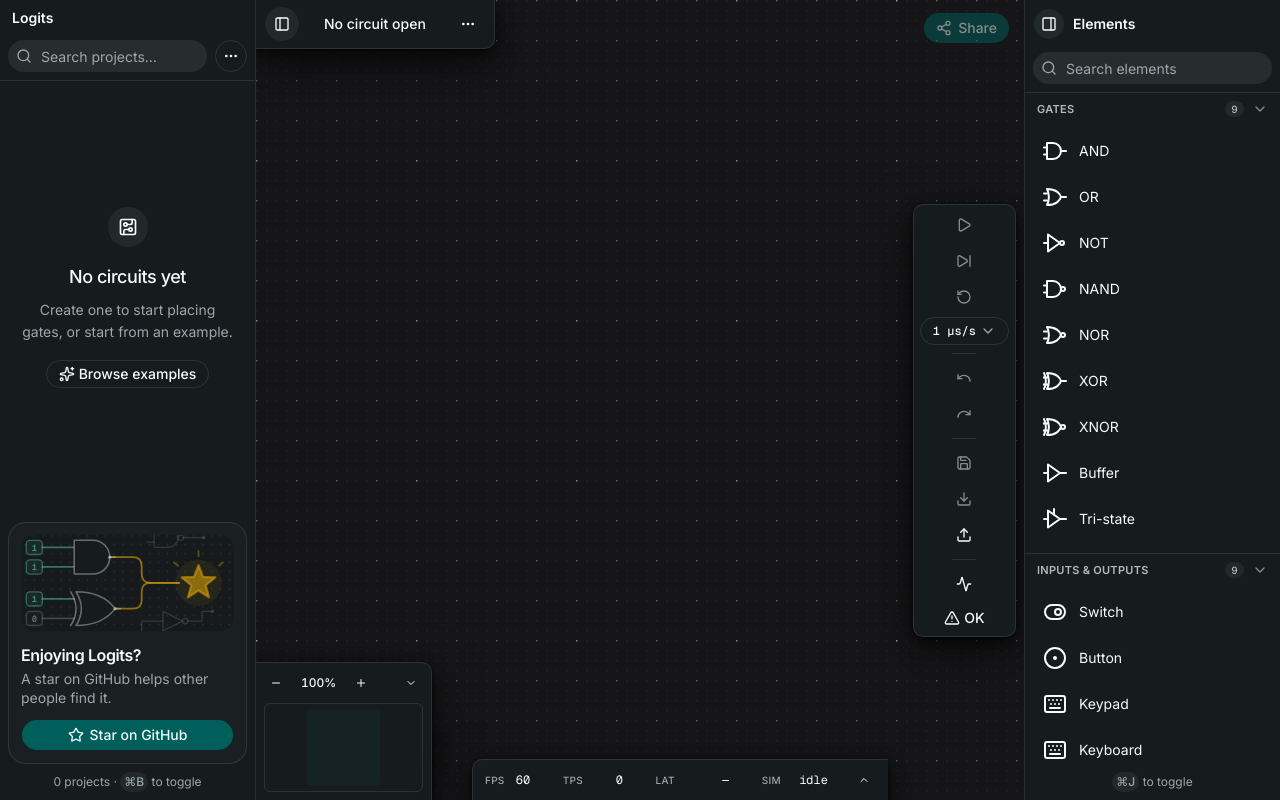
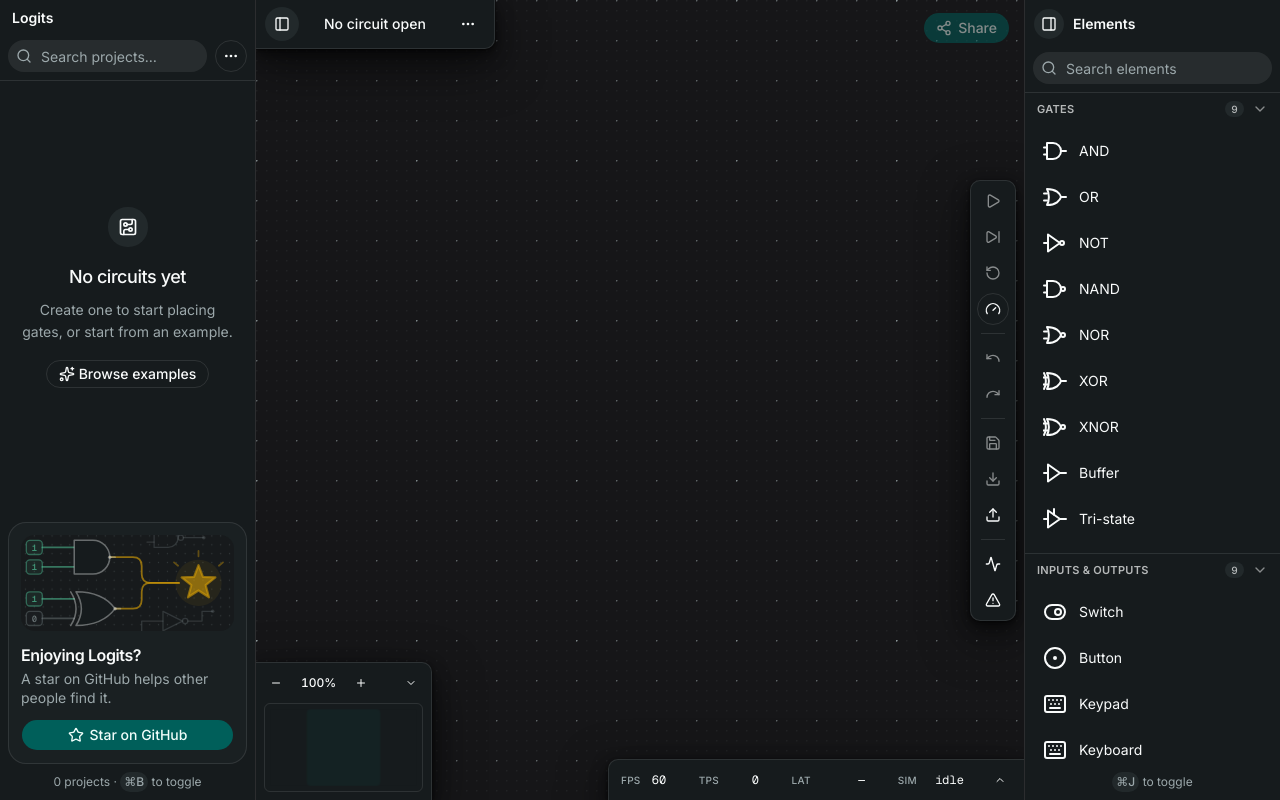
Before and after one commit to nexuls/logits, a Next.js app: page / in a window 1280 px wide. Built offline with nearby package versions, Linux system fonts and the light colour scheme; what draftly would draw is missing.

Commit message:
fix: vertical run control bar too wide; performance status bar has an offset on right

```diff
--- a/artifacts/07-interaction-spec.md
+++ b/artifacts/07-interaction-spec.md
@@ -66,7 +66,7 @@
 
 | Canvas width | What changes |
 | --- | --- |
-| `< 64rem` | **The toolbar turns on its side**: it leaves the top row, which the header and the share / elements buttons already hold, and becomes a rail down the right edge, centred in the band between them and the bottom. Its rules turn with it, and the simulated-time readout drops (decorative, already `aria-hidden`, and 5rem wide — in the rail it would set the width of the whole thing). The header is capped at 20rem less the 8rem those buttons take; at `64rem` and up it is capped at 16rem instead, to stay clear of the centred toolbar. The bottom-right column insets to clear the rail |
+| `< 64rem` | **The toolbar turns on its side**: it leaves the top row, which the header and the share / elements buttons already hold, and becomes a rail down the right edge, **one icon wide**, centred in the band between them and the bottom chrome. Everything in it becomes a square icon button: the speed control shows a gauge (its value stays in the tooltip, in `aria-label` and checked in the menu), the diagnostics count drops to its tooltip, the rules turn with the bar, and the simulated-time readout goes (decorative, already `aria-hidden`). The header is capped at 20rem less the 8rem those buttons take; at `64rem` and up it is capped at 16rem instead, to stay clear of the centred toolbar |
 | `< 48rem` | The performance monitor (26rem) and its toolbar toggle hide — it cannot share the bottom edge with the minimap (11rem) and the rail (~7.5rem), and the minimap wins because it carries the zoom controls. The diagnostics panel and the notice toast lift above the minimap band |
 
 The toolbar scrolls along its own axis rather than bursting its box or
@@ -76,7 +76,14 @@
 
 `Separator` takes its `orientation` at render, so the rail's rules are turned
 in CSS by `ToolbarSeparator` — with `!`, which is what beats the primitive's
-own `data-vertical:` sizing.
+own `data-vertical:` sizing. The square-button overrides in the rail use `!`
+for the same reason, against `buttonVariants`.
+
+The rail stops short of the bottom rather than the bottom chrome stepping
+aside for it, so the status bar and the minimap stay **flush in their corners**,
+which is the shape they are drawn for. Only what opens *upward* into the rail's
+band insets to clear it: the diagnostics panel, and the performance monitor
+once expanded.
 
 Touch and small screens remain out of scope ([01-product-spec.md](01-product-spec.md)):
 what is defended here is that the layout holds, not that the app is usable with
--- a/src/components/editor/diagnostics-panel.tsx
+++ b/src/components/editor/diagnostics-panel.tsx
@@ -32,7 +32,10 @@
   const diagnostics = useDiagnostics();
 
   return (
-    <div className="pointer-events-auto mr-2 flex max-h-64 min-h-0 w-96 max-w-[calc(100%-1rem)] flex-col rounded-lg border border-border bg-sidebar shadow-lg">
+    // It opens upward into the band the toolbar rail occupies, so where the
+    // bar is a rail it steps in to clear it. The status bar below it stays
+    // flush: the rail stops short of the bottom.
+    <div className="pointer-events-auto mr-2 flex max-h-64 min-h-0 w-96 max-w-[calc(100%-1rem)] flex-col rounded-lg border border-border bg-sidebar shadow-lg @max-[64rem]/canvas:mr-16">
       <div className="flex items-center gap-2 border-b border-border px-3 py-2">
         <h2 className="flex-1 text-xs font-semibold">
           Diagnostics
--- a/src/components/editor/editor.tsx
+++ b/src/components/editor/editor.tsx
@@ -388,10 +388,13 @@
                 panel stacks above the performance monitor instead of both
                 claiming the corner. It passes presses through where it is
                 empty; its children opt back in. */}
-            {/* Inset from the right below 64rem, where the toolbar rail holds
-                that edge, and lifted off the bottom below 48rem, where the
-                minimap holds that corner. */}
-            <div className="pointer-events-none absolute top-14 right-0 bottom-0 z-20 flex flex-col items-end justify-end gap-2 @max-[64rem]/canvas:right-34 @max-[48rem]/canvas:bottom-36">
+            {/* Flush in the corner at every width — the status bar is drawn to
+                sit there. The toolbar rail stops short of the bottom rather
+                than this stepping aside for it; only the panels that open
+                upward into the rail's band inset, and they do it themselves.
+                Lifted off the bottom below 48rem, where the minimap has the
+                corner to itself. */}
+            <div className="pointer-events-none absolute top-14 right-0 bottom-0 z-20 flex flex-col items-end justify-end gap-2 @max-[48rem]/canvas:bottom-36">
               {diagnosticsOpen && (
                 <DiagnosticsPanel
                   onClose={() => setDiagnosticsOpen(false)}
--- a/src/components/editor/performance-monitor.tsx
+++ b/src/components/editor/performance-monitor.tsx
@@ -54,7 +54,13 @@
         // query, so nothing is orphaned.
         "@max-[48rem]/canvas:hidden",
         "transition-[width,border-radius] duration-300 ease-out motion-reduce:transition-none",
-        expanded ? "w-120 rounded-tl-xl" : "w-104 rounded-tl-lg",
+        // Flush in the corner while it is just the status line — that is the
+        // shape it is drawn for, and the rail stops short of the bottom to
+        // leave it there. Expanded it grows up into the rail's band, so at
+        // those widths it steps in to clear it.
+        expanded
+          ? "w-120 rounded-tl-xl @max-[64rem]/canvas:mr-16"
+          : "w-104 rounded-tl-lg",
       )}
     >
       <div
--- a/src/components/editor/simulation-controls.tsx
+++ b/src/components/editor/simulation-controls.tsx
@@ -4,6 +4,7 @@
   ActivityIcon,
   AlertTriangleIcon,
   ChevronDownIcon,
+  GaugeIcon,
   PauseIcon,
   PlayIcon,
   RotateCcwIcon,
@@ -138,12 +139,17 @@
                   variant="outline"
                   size="sm"
                   aria-label={`Simulation speed: ${speedLabel}`}
-                  // The left margin separates it from the buttons beside it;
-                  // in the rail there is nothing beside it to separate from.
-                  className="ml-1 font-mono text-xs tabular-nums @max-[64rem]/canvas:ml-0"
+                  // One icon wide in the rail, like everything else there: the
+                  // label is the widest thing in the bar and would set the
+                  // width of the whole rail. The value is still in the
+                  // tooltip, in `aria-label`, and checked in the menu itself.
+                  className="ml-1 font-mono text-xs tabular-nums @max-[64rem]/canvas:ml-0 @max-[64rem]/canvas:h-8! @max-[64rem]/canvas:w-8! @max-[64rem]/canvas:justify-center @max-[64rem]/canvas:px-0!"
                 >
-                  {speedLabel}
-                  <ChevronDownIcon className="text-muted-foreground" />
+                  <GaugeIcon className="hidden @max-[64rem]/canvas:block" />
+                  <span className="@max-[64rem]/canvas:hidden">
+                    {speedLabel}
+                  </span>
+                  <ChevronDownIcon className="text-muted-foreground @max-[64rem]/canvas:hidden" />
                 </Button>
               }
             />
@@ -200,11 +206,13 @@
         // a narrow canvas beside the header and the share / elements buttons.
         // Below 64rem it turns on its side and becomes a rail down the right
         // edge, where the canvas has height to spare and nothing else sits.
-        "@max-[64rem]/canvas:top-14 @max-[64rem]/canvas:bottom-4 @max-[64rem]/canvas:left-auto @max-[64rem]/canvas:right-2 @max-[64rem]/canvas:translate-x-0 @max-[64rem]/canvas:flex-col @max-[64rem]/canvas:max-w-none",
-        // Centred in the band between the top row and the bottom edge, and
+        "@max-[64rem]/canvas:top-14 @max-[64rem]/canvas:bottom-14 @max-[64rem]/canvas:left-auto @max-[64rem]/canvas:right-2 @max-[64rem]/canvas:translate-x-0 @max-[64rem]/canvas:flex-col @max-[64rem]/canvas:max-w-none",
+        // Centred in the band between the top row and the bottom chrome, and
         // capped to it: `h-fit` with both insets and `my-auto` centres the
-        // rail, `max-h` keeps a tall one from running past the bottom.
-        "@max-[64rem]/canvas:my-auto @max-[64rem]/canvas:h-fit @max-[64rem]/canvas:max-h-[calc(100%-4.5rem)] @max-[64rem]/canvas:overflow-y-auto",
+        // rail, `max-h` keeps a tall one from running past the band. The
+        // bottom inset is what keeps it off the status bar and the minimap,
+        // so those two can stay flush in their corners.
+        "@max-[64rem]/canvas:my-auto @max-[64rem]/canvas:h-fit @max-[64rem]/canvas:max-h-[calc(100%-7rem)] @max-[64rem]/canvas:overflow-y-auto",
         // Narrower (or shorter) than its contents it scrolls rather than
         // bursting its box or squashing the buttons into slivers.
         "overflow-x-auto *:shrink-0",
@@ -278,10 +286,17 @@
         onClick={onToggle}
         aria-pressed={pressed}
         aria-label={`Diagnostics: ${errorCount} errors, ${warningCount} warnings`}
-        className={cn(errorCount > 0 && "text-destructive")}
+        className={cn(
+          errorCount > 0 && "text-destructive",
+          // Icon only in the rail. The count is still in the tooltip and in
+          // `aria-label`, and an error still colours the icon.
+          "@max-[64rem]/canvas:h-8! @max-[64rem]/canvas:w-8! @max-[64rem]/canvas:justify-center @max-[64rem]/canvas:px-0!",
+        )}
       >
         <AlertTriangleIcon />
-        {problems > 0 ? problems : "OK"}
+        <span className="@max-[64rem]/canvas:hidden">
+          {problems > 0 ? problems : "OK"}
+        </span>
       </Button>
     </ToolbarTooltip>
   );
--- a/src/components/preview/circuit-preview.tsx
+++ b/src/components/preview/circuit-preview.tsx
@@ -453,7 +453,7 @@
 
               {/* The editor's corner column: diagnostics stacked above the
                   monitor, passing presses through where it is empty. */}
-              <div className="pointer-events-none absolute top-14 right-0 bottom-0 z-20 flex flex-col items-end justify-end gap-2 @max-[64rem]/canvas:right-34 @max-[48rem]/canvas:bottom-36">
+              <div className="pointer-events-none absolute top-14 right-0 bottom-0 z-20 flex flex-col items-end justify-end gap-2 @max-[48rem]/canvas:bottom-36">
                 {showDiagnostics && diagnosticsOpen && (
                   <DiagnosticsPanel onClose={() => setDiagnosticsOpen(false)} />
                 )}
```
